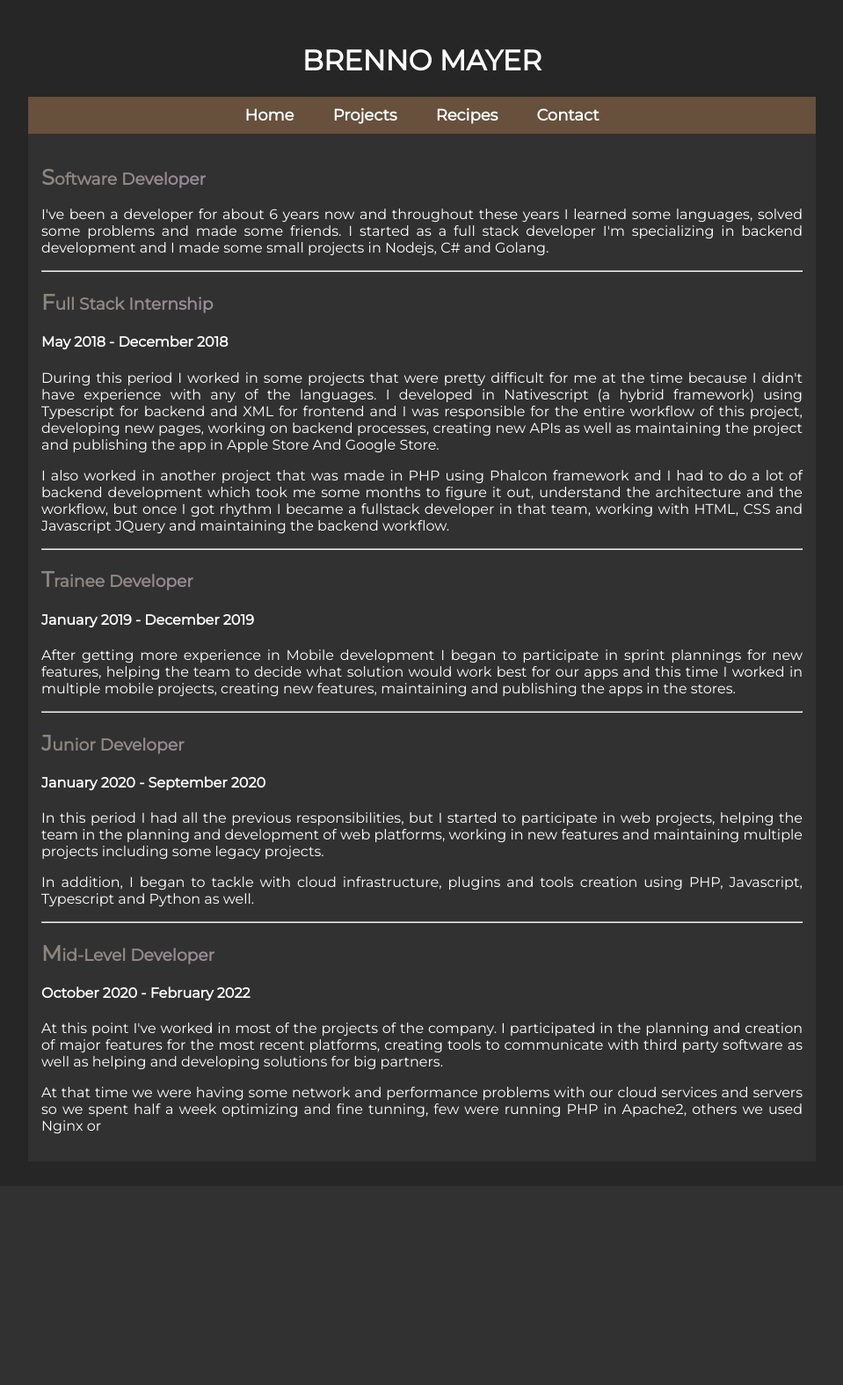
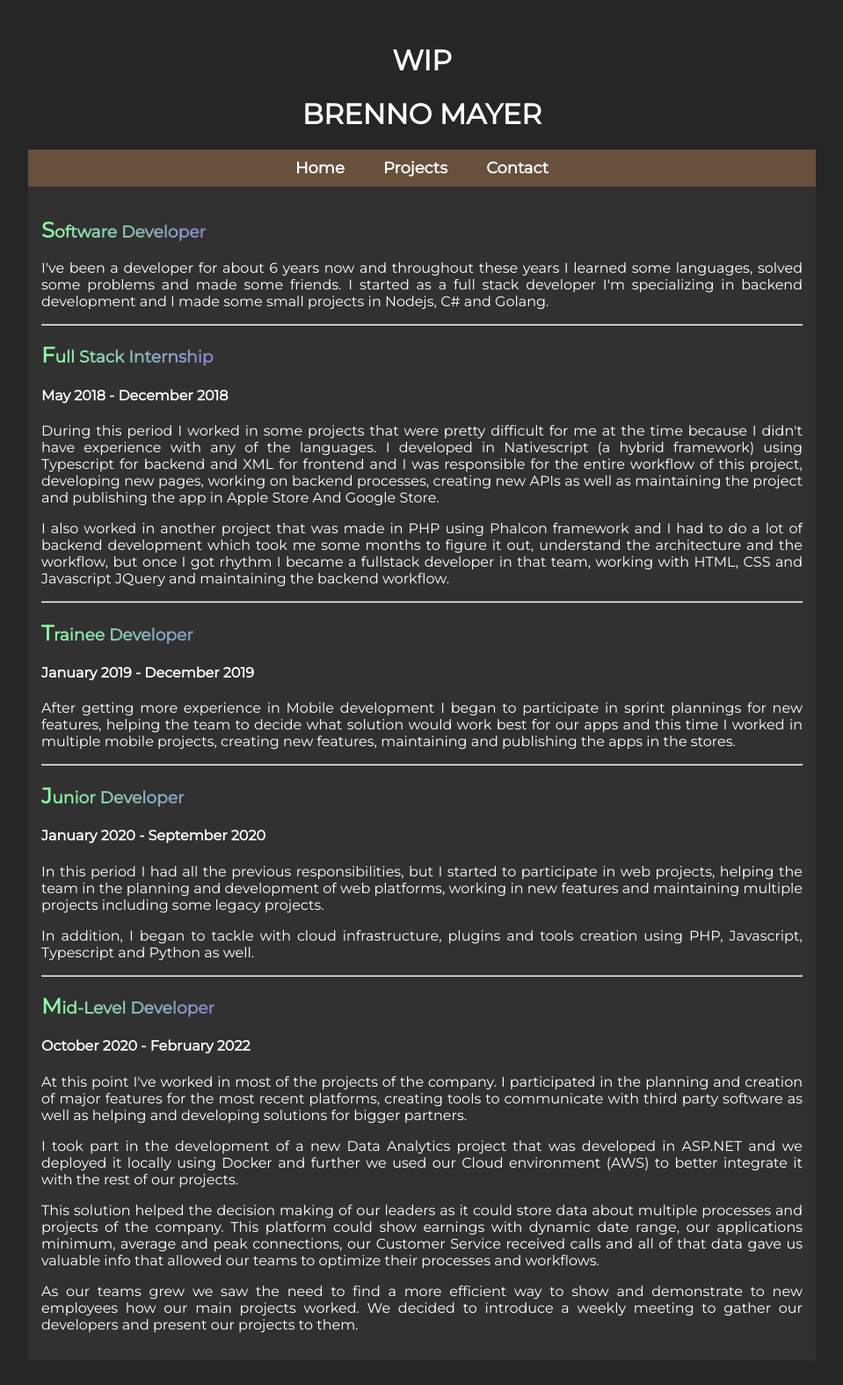
Before and after one commit to mayerbrenno/portfolio, a PHP site: page / in a window 1280 px wide. Shown: the whole page at 88% size, without its empty margins (160-1119 px from the left). Before the commit the page ends 1289 px from the top, so only its background shows below. Run offline with PHP 8.4, Linux system fonts and the light colour scheme.

Commit message:
Adding more descriptions on index page

```diff
--- a/index.html
+++ b/index.html
@@ -10,6 +10,9 @@
 </head>
 
 <body>
+
+  <h1 style="text-align: center;">WIP</h1>
+
   <header>
     <h1>BRENNO MAYER</h1>
   </header>
@@ -17,9 +20,9 @@
   <main>
     <section>
       <nav id="menu">
-        <a href="#home">Home</a>
-        <a href="#projects">Projects</a>
-        <a href="#recipes">Recipes</a>
+        <a href="index.html">Home</a>
+        <a href="Projects.html">Projects</a>
+        <!-- <a href="#recipes">Recipes</a> -->
         <a href="#contact">Contact</a>
         </ul>
       </nav>
@@ -35,7 +38,7 @@
       </p>
       <hr>
 
-      <h3 style="color: #8c857c;">Full Stack Internship</h3>
+      <h3>Full Stack Internship</h3>
       <h4>May 2018 - December 2018</h4>
       <p>
         During this period I worked in some projects that were pretty difficult for me at
@@ -89,13 +92,27 @@
         At this point I've worked in most of the projects of the company. I participated in
         the planning and creation of major features for the most recent platforms, creating
         tools to communicate with third party software as well as helping and developing
-        solutions for big partners.
+        solutions for bigger partners.
       </p>
 
       <p>
-        At that time we were having some network and performance problems with our cloud
-        services and servers so we spent half a week optimizing and fine tunning, few were
-        running PHP in Apache2, others we used Nginx or
+        I took part in the development of a new Data Analytics project that was developed
+        in ASP.NET and we deployed it locally using Docker and further we used our Cloud
+        environment (AWS) to better integrate it with the rest of our projects.
+      </p>
+
+      <p>
+        This solution helped the decision making of our leaders as it could store data about
+        multiple processes and projects of the company. This platform could show earnings
+        with dynamic date range, our applications minimum, average and peak connections, our
+        Customer Service received calls and all of that data gave us valuable info that
+        allowed our teams to optimize their processes and workflows.
+      </p>
+
+      <p>
+        As our teams grew we saw the need to find a more efficient way to show and demonstrate
+        to new employees how our main projects worked. We decided to introduce a weekly meeting
+        to gather our developers and present our projects to them.
       </p>
 
 
--- a/styles.css
+++ b/styles.css
@@ -23,7 +23,7 @@ nav {
   position: relative;
   text-align: center;
   width: 100%;
-  /* background-color: rgb(27, 45, 0); */
+  background-color: rgb(27, 45, 0);
   background-color: #67503c;
 }
 
@@ -55,12 +55,16 @@ nav a:hover {
 }
 
 #about h3 {
-  background: -webkit-linear-gradient(#8c857c, #d2a5ff);
-  background: -o-linear-gradient(right, #8c857c, #d2a5ff);
-  background: -moz-linear-gradient(right, #8c857c, #d2a5ff);
-  background: linear-gradient(to right, #8c857c, #d2a5ff);
+  background: -webkit-linear-gradient(right, #8fffa0, #8000ff);
+  background: -o-linear-gradient(right, #8fffa0, #8000ff);
+  background: linear-gradient(to right, #8fffa0, #8000ff);
+  background: linear-gradient(to right, #8fffa0, #8000ff);
   -webkit-background-clip: text;
+  background-clip: text;
   -webkit-text-fill-color: transparent;
+  background-attachment: fixed;
+  width:47%;
+  background-repeat:no-repeat
 }
 
 h2::first-letter {
```
Also changed, not shown: Projects.html (added, +39 -0 lines).
